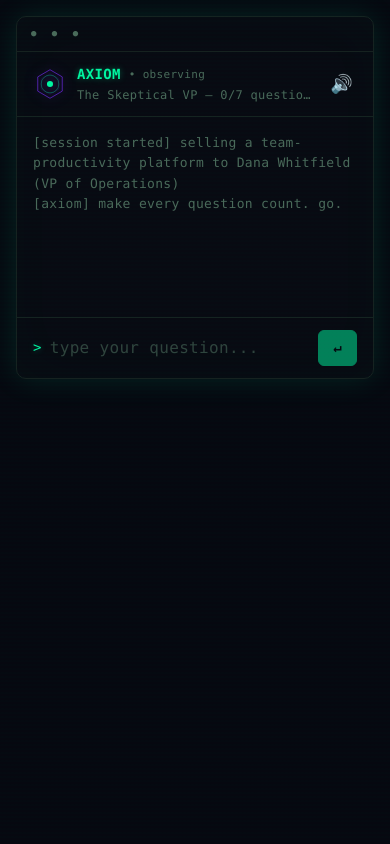
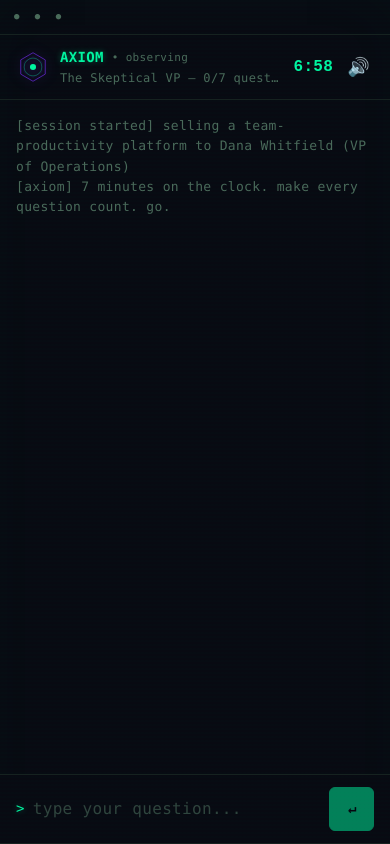
Before and after one commit to sarveshkhimesra/beat-axiom, a Next.js app: page /duel in a window 390 px wide. Both pictures are taken after a click on the button 195 px from the left and 264 px from the top of the page. Built offline with nearby package versions, Linux system fonts and the light colour scheme.

Commit message:
feat: add 7-min timer, vague-question mechanic, mobile layout

```diff
--- a/src/app/duel/DuelClient.tsx
+++ b/src/app/duel/DuelClient.tsx
@@ -1,9 +1,9 @@
 "use client";
 
-import { useEffect, useRef, useState } from "react";
-import { useRouter } from "next/navigation";
+import { useEffect, useRef, useState, useCallback } from "react";
+import { useRouter, useSearchParams } from "next/navigation";
 import { SCENARIOS, SCENARIO_IDS } from "@/lib/duel/scenarios";
-import { MAX_PLAYER_TURNS } from "@/lib/duel/config";
+import { MAX_PLAYER_TURNS, DUEL_DURATION_SECONDS, DUEL_WARNING_SECONDS, VAGUE_QUESTION_LIMIT } from "@/lib/duel/config";
 import { DuelMessage, ScenarioId } from "@/lib/duel/types";
 import { sfx, isMuted, setMuted } from "@/lib/duel/sfx";
 import AxiomAvatar from "@/components/AxiomAvatar";
@@ -21,11 +21,20 @@ function hookFor(left: number): string {
   return lines[(MAX_PLAYER_TURNS - left) % lines.length];
 }
 
+function formatTime(seconds: number): string {
+  const m = Math.floor(seconds / 60);
+  const s = seconds % 60;
+  return `${m}:${s.toString().padStart(2, "0")}`;
+}
+
 export default function DuelClient() {
   const router = useRouter();
+  const searchParams = useSearchParams();
   const endRef = useRef<HTMLDivElement>(null);
-  const [phase, setPhase] = useState<Phase>("pick");
-  const [scenarioId, setScenarioId] = useState<ScenarioId | null>(null);
+
+  const preselected = searchParams.get("scenario") as ScenarioId | null;
+  const [phase, setPhase] = useState<Phase>(preselected && SCENARIOS[preselected] ? "play" : "pick");
+  const [scenarioId, setScenarioId] = useState<ScenarioId | null>(preselected && SCENARIOS[preselected] ? preselected : null);
   const [history, setHistory] = useState<DuelMessage[]>([]);
   const [input, setInput] = useState("");
   const [busy, setBusy] = useState(false);
@@ -33,35 +42,40 @@ export default function DuelClient() {
   const [hook, setHook] = useState<string | null>(null);
   const [muted, setMutedState] = useState(false);
 
+  // Timer state
+  const [startedAt, setStartedAt] = useState<number | null>(preselected && SCENARIOS[preselected] ? Date.now() : null);
+  const [remaining, setRemaining] = useState(DUEL_DURATION_SECONDS);
+  const [warned, setWarned] = useState(false);
+
+  // Vague question tracking
+  const [vagueStreak, setVagueStreak] = useState(0);
+
   useEffect(() => { setMutedState(isMuted()); }, []);
-  useEffect(() => { endRef.current?.scrollIntoView({ behavior: "smooth" }); }, [history]);
+  useEffect(() => { endRef.current?.scrollIntoView({ behavior: "smooth" }); }, [history, hook]);
+
+  // Timer tick
+  useEffect(() => {
+    if (phase !== "play" || !startedAt) return;
+    const interval = setInterval(() => {
+      const elapsed = Math.floor((Date.now() - startedAt) / 1000);
+      const left = Math.max(0, DUEL_DURATION_SECONDS - elapsed);
+      setRemaining(left);
+      if (left <= DUEL_WARNING_SECONDS && !warned) {
+        setWarned(true);
+        setHook("[axiom] 30 seconds — wrap it up or I'm calling it.");
+      }
+      if (left <= 0) {
+        clearInterval(interval);
+      }
+    }, 1000);
+    return () => clearInterval(interval);
+  }, [phase, startedAt, warned]);
 
   const turnsUsed = history.filter((m) => m.role === "player").length;
   const scenario = scenarioId ? SCENARIOS[scenarioId] : null;
+  const timeUp = remaining <= 0;
 
-  function toggleMute() { const n = !muted; setMuted(n); setMutedState(n); }
-
-  function start(id: ScenarioId) { setScenarioId(id); setHistory([]); setPhase("play"); }
-
-  async function send() {
-    if (!scenarioId || !input.trim() || busy) return;
-    setBusy(true); setError(null); setHook(null); sfx.send();
-    try {
-      const res = await fetch("/api/duel/avatar", {
-        method: "POST",
-        headers: { "content-type": "application/json" },
-        body: JSON.stringify({ scenarioId, message: input.trim(), history }),
-      });
-      const data = await res.json();
-      if (!res.ok) throw new Error(data.error ?? "request failed");
-      setHistory((h) => [...h, data.playerMessage, data.buyerMessage]);
-      setInput(""); sfx.reply();
-      setHook(hookFor(MAX_PLAYER_TURNS - (turnsUsed + 1)));
-    } catch (e) { setError((e as Error).message); }
-    finally { setBusy(false); }
-  }
-
-  async function getVerdict() {
+  const getVerdict = useCallback(async () => {
     if (!scenarioId || busy) return;
     setBusy(true); setError(null); setPhase("scoring");
     try {
@@ -75,6 +89,60 @@ export default function DuelClient() {
       router.push(`/r/${data.session.shareId}`);
     } catch (e) { setError((e as Error).message); setPhase("play"); }
     finally { setBusy(false); }
+  }, [scenarioId, busy, history, router]);
+
+  // Auto-trigger verdict when time runs out
+  useEffect(() => {
+    if (timeUp && phase === "play" && history.length > 0 && !busy) {
+      getVerdict();
+    }
+  }, [timeUp, phase, history.length, busy, getVerdict]);
+
+  function toggleMute() { const n = !muted; setMuted(n); setMutedState(n); }
+
+  function start(id: ScenarioId) {
+    setScenarioId(id);
+    setHistory([]);
+    setStartedAt(Date.now());
+    setRemaining(DUEL_DURATION_SECONDS);
+    setWarned(false);
+    setVagueStreak(0);
+    setPhase("play");
+  }
+
+  async function send() {
+    if (!scenarioId || !input.trim() || busy || timeUp) return;
+    setBusy(true); setError(null); setHook(null); sfx.send();
+    try {
+      const res = await fetch("/api/duel/avatar", {
+        method: "POST",
+        headers: { "content-type": "application/json" },
+        body: JSON.stringify({ scenarioId, message: input.trim(), history }),
+      });
+      const data = await res.json();
+      if (!res.ok) throw new Error(data.error ?? "request failed");
+      setHistory((h) => [...h, data.playerMessage, data.buyerMessage]);
+      setInput(""); sfx.reply();
+
+      // Vague question tracking
+      if (data.vague) {
+        const newStreak = vagueStreak + 1;
+        setVagueStreak(newStreak);
+        if (newStreak >= VAGUE_QUESTION_LIMIT) {
+          setHook("[axiom] meeting over. you wasted the room.");
+          setTimeout(() => getVerdict(), 1500);
+          return;
+        } else if (newStreak >= 2) {
+          setHook("[axiom] I'm losing interest... ask something worth my time.");
+          return;
+        }
+      } else {
+        setVagueStreak(0);
+      }
+
+      setHook(hookFor(MAX_PLAYER_TURNS - (turnsUsed + 1)));
+    } catch (e) { setError((e as Error).message); }
+    finally { setBusy(false); }
   }
 
   const muteBtn = (
@@ -85,7 +153,7 @@ export default function DuelClient() {
 
   const wrap: React.CSSProperties = { maxWidth: 680, margin: "0 auto", padding: "clamp(16px, 4vw, 32px)", width: "100%", boxSizing: "border-box" };
 
-  // === PICK PHASE === (terminal style)
+  // === PICK PHASE ===
   if (phase === "pick") {
     return (
       <main style={wrap}>
@@ -95,7 +163,7 @@ export default function DuelClient() {
               <AxiomAvatar size={40} />
               <div>
                 <div className="accent-text" style={{ fontSize: 15, fontWeight: 700 }}>AXIOM</div>
-                <div style={{ color: "var(--text-secondary)", fontSize: 11 }}>select scenario // {MAX_PLAYER_TURNS} questions each</div>
+                <div style={{ color: "var(--text-secondary)", fontSize: 11 }}>select scenario // 7 minutes each</div>
               </div>
               <div style={{ marginLeft: "auto" }}>{muteBtn}</div>
             </div>
@@ -114,13 +182,14 @@ export default function DuelClient() {
     );
   }
 
-  // === PLAY + SCORING PHASE === (terminal session)
-  const canSend = turnsUsed < MAX_PLAYER_TURNS;
+  // === PLAY + SCORING PHASE ===
+  const canSend = turnsUsed < MAX_PLAYER_TURNS && !timeUp;
+  const timerDanger = remaining <= DUEL_WARNING_SECONDS;
   return (
-    <main style={wrap}>
-      <div className="terminal-window" style={{ padding: 0 }}>
-        {/* header panel with AXIOM + status */}
-        <div style={{ padding: "12px 16px", borderBottom: "1px solid var(--border)", display: "flex", alignItems: "center", gap: 10 }}>
+    <main style={{ ...wrap, display: "flex", flexDirection: "column", height: "100dvh", padding: 0 }}>
+      <div className="terminal-window" style={{ padding: 0, flex: 1, display: "flex", flexDirection: "column", borderRadius: 0, border: "none", borderBottom: "1px solid var(--border)" }}>
+        {/* header panel */}
+        <div style={{ padding: "12px 16px", borderBottom: "1px solid var(--border)", display: "flex", alignItems: "center", gap: 10, flexShrink: 0 }}>
           <AxiomAvatar size={34} />
           <div style={{ flex: 1, minWidth: 0 }}>
             <div style={{ display: "flex", alignItems: "center", gap: 8 }}>
@@ -128,18 +197,22 @@ export default function DuelClient() {
               <span style={{ color: "var(--text-secondary)", fontSize: 11 }}>• observing</span>
             </div>
             <div style={{ color: "var(--text-secondary)", fontSize: 12, overflow: "hidden", textOverflow: "ellipsis", whiteSpace: "nowrap" }}>
-              {scenario?.title} — {turnsUsed}/{MAX_PLAYER_TURNS} questions used
+              {scenario?.title} — {turnsUsed}/{MAX_PLAYER_TURNS} questions
             </div>
+          </div>
+          {/* Timer */}
+          <div className={timerDanger ? "pulse-timer" : ""} style={{ fontSize: 16, fontWeight: 700, fontFamily: "monospace", color: timerDanger ? "var(--accent-danger)" : "var(--accent-primary)" }}>
+            {formatTime(remaining)}
           </div>
           {muteBtn}
         </div>
 
         {/* conversation log */}
-        <div style={{ padding: "16px", minHeight: 200, maxHeight: "55vh", overflowY: "auto" }}>
+        <div style={{ padding: "16px", flex: 1, overflowY: "auto" }}>
           {history.length === 0 && (
             <div style={{ color: "var(--text-secondary)", fontSize: 13 }}>
               [session started] selling {scenario?.product} to {scenario?.buyer.name} ({scenario?.buyer.role})<br/>
-              [axiom] make every question count. go.
+              [axiom] 7 minutes on the clock. make every question count. go.
             </div>
           )}
           {history.map((m, i) => (
@@ -163,7 +236,7 @@ export default function DuelClient() {
         </div>
 
         {/* input area */}
-        <div style={{ padding: "12px 16px", borderTop: "1px solid var(--border)" }}>
+        <div style={{ padding: "12px 16px", borderTop: "1px solid var(--border)", flexShrink: 0, background: "var(--bg-terminal)" }}>
           {error && <div className="danger-text" style={{ fontSize: 13, marginBottom: 8 }}>[error] {error}</div>}
           {canSend ? (
             <div style={{ display: "flex", alignItems: "center", gap: 8 }}>
@@ -175,14 +248,17 @@ export default function DuelClient() {
                 placeholder="type your question..."
                 disabled={busy}
                 className="prompt-input"
+                style={{ fontSize: 16 }}
               />
-              <button onClick={send} disabled={busy || !input.trim()} className="btn-primary btn" style={{ padding: "6px 14px" }}>{"↵"}</button>
+              <button onClick={send} disabled={busy || !input.trim()} className="btn-primary btn" style={{ padding: "10px 18px", minWidth: 44, minHeight: 44 }}>{"↵"}</button>
             </div>
           ) : (
-            <div style={{ color: "var(--text-secondary)", fontSize: 13 }}>{"[axiom] no questions remaining."}</div>
+            <div style={{ color: "var(--text-secondary)", fontSize: 13 }}>
+              {timeUp ? "[axiom] time's up." : "[axiom] no questions remaining."}
+            </div>
           )}
-          {!canSend && (
-            <button onClick={getVerdict} disabled={busy} className="glow-box" style={{ marginTop: 10, padding: "10px 20px", borderRadius: 8, background: "var(--accent-primary)", color: "#040d08", border: "none", cursor: "pointer", fontSize: 14, fontWeight: 700, width: "100%" }}>
+          {(!canSend && phase === "play") && (
+            <button onClick={getVerdict} disabled={busy} className="glow-box" style={{ marginTop: 10, padding: "12px 20px", borderRadius: 8, background: "var(--accent-primary)", color: "#040d08", border: "none", cursor: "pointer", fontSize: 14, fontWeight: 700, width: "100%" }}>
               ./face-axiom
             </button>
           )}
--- a/src/app/duel/page.tsx
+++ b/src/app/duel/page.tsx
@@ -1,5 +1,10 @@
+import { Suspense } from "react";
 import DuelClient from "./DuelClient";
 export const runtime = "nodejs";
 export default function DuelPage() {
-  return <DuelClient />;
+  return (
+    <Suspense>
+      <DuelClient />
+    </Suspense>
+  );
 }
```
